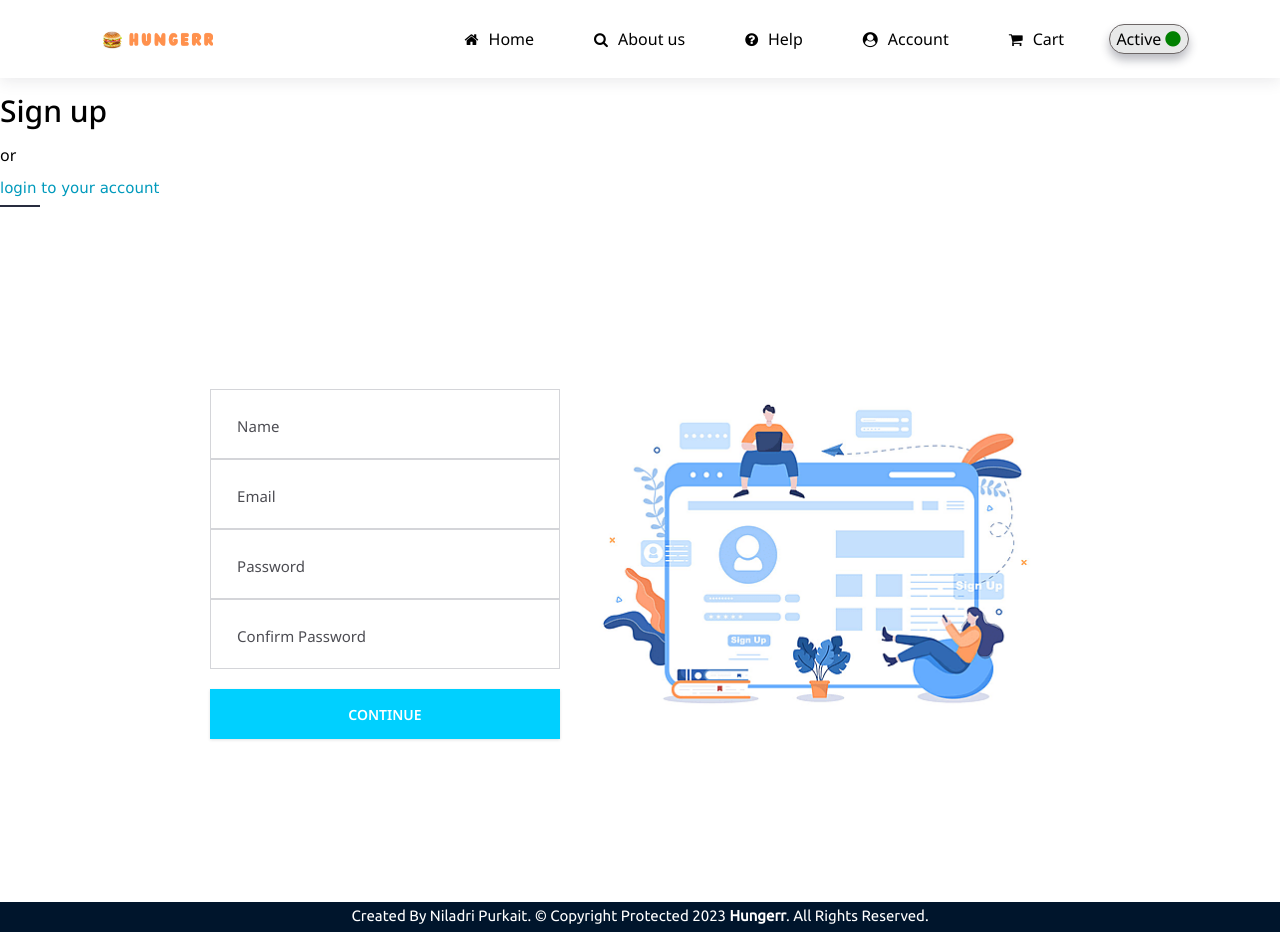
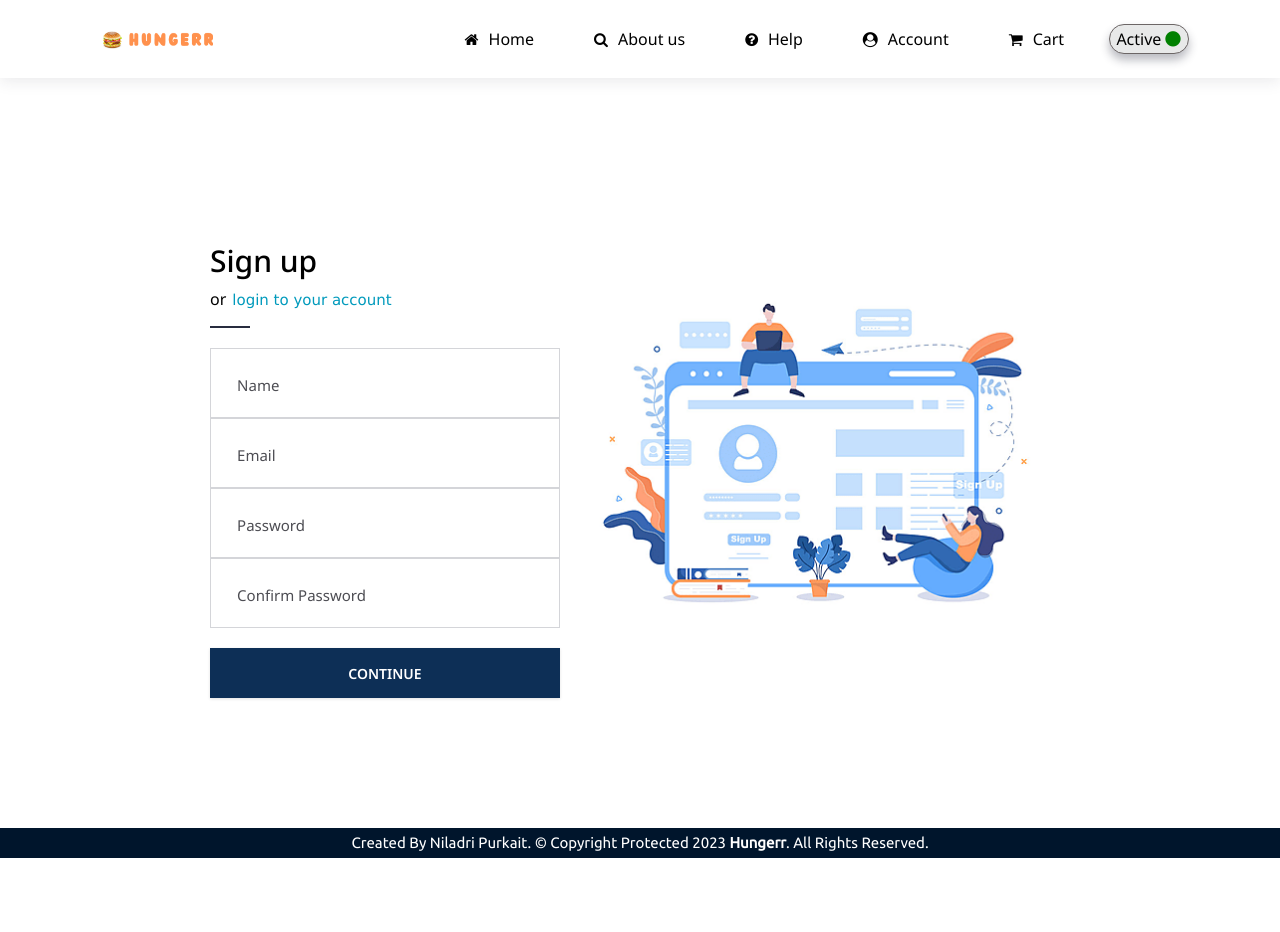
Before and after one commit to WRATH2002/swiggy-clone-website, a React (Vite) app: page /account in a window 1280 px wide. After the commit the page ends 858 px from the top, so only its background shows below. Built offline with nearby package versions, Linux system fonts and the light colour scheme.

Commit message:
Hungerr Full App Built

```diff
--- a/index.html
+++ b/index.html
@@ -22,7 +22,7 @@
 </head>
 
 <body>
-  <div id="root">Not Rendered</div>
+  <div id="root"></div>
   <script type="module" src="./src/App.js"></script>
 </body>
 
--- a/src/App.js
+++ b/src/App.js
@@ -11,10 +11,8 @@ import Help from "./components/Help";
 import Account from "./components/Account";
 import useOnline from "./utils/useOnline";
 import Offline from "./utils/Offline";
-import Instamart from "./components/Instamart";
 import { lazy, Suspense } from "react";
 import SkeletonUI from "./components/SkeletonUI";
-// import Cart from "./components/cart";
 import { Provider } from "react-redux";
 import store from "./utils/store";
 import NewCart from "./components/NewCart";
--- a/src/components/About.js
+++ b/src/components/About.js
@@ -19,14 +19,17 @@ const About = () => {
         </h1>
         <h4>
           <center className="content content-two ">
-            FoodVilla has grand plans to be India's most loved hyperlocal
-            player. It aims to be the most accessible platform on the network -
+            Hungerr has grand plans to be India's most loved hyperlocal player.
+            It aims to be the most accessible platform on the network -
             reimagining the meaning of convenience in the country through a
             variety of service offerings.
           </center>
         </h4>
       </div>
-      <hr></hr>
+      <br></br>
+      <br></br>
+      <br></br>
+      <br></br>
     </>
   );
 };
--- a/src/components/Account.js
+++ b/src/components/Account.js
@@ -1,15 +1,17 @@
 import { useState } from "react";
 import Signup from "./Signup";
 import Login from "./Login";
+import signup from "../assets/img/signup.png";
 
 const Account = () => {
   const [isLoggedIn, setIsLoggedIn] = useState(false);
 
   const AccountHeader = () => {
     return (
-      <>
+      <div className="account-wrapper">
+        <div className="account-header">
           <h1 className="sign-up">{isLoggedIn ? "Login" : "Sign up"}</h1>
-        <div>
+          <div className="create-account">
             <h6>or</h6>
             <button
               className="signup-header"
@@ -20,17 +22,32 @@ const Account = () => {
               {isLoggedIn ? "create a account" : "login to your account"}
             </button>
           </div>
+          <div className="cart-header-hr"></div>
+        </div>
+      </div>
+    );
+  };
+
+  return (
+    <>
+      <div className="account-body">
+        <div className="">
+          <AccountHeader />
+          {isLoggedIn ? <Login /> : <Signup />}
+        </div>
+        <div className="signup-img">
+          <img src={signup} className="signup-img"></img>
+        </div>
+      </div>
+      {/* <br />
+      <br />
+      <br />
+      <br />
+      <br />
+      <br />
+      <br /> */}
     </>
   );
 };
 
-  return (
-    <div className="">
-      <AccountHeader />
-      <div className="cart-header-hr"></div>
-      {isLoggedIn ? <Login /> : <Signup />}
-    </div>
-  );
-};
-
 export default Account;
--- a/src/components/Login.js
+++ b/src/components/Login.js
@@ -1,7 +1,6 @@
 import React, { useState } from "react";
 import { useFormik } from "formik";
 import { signUpSchema } from "../schemas/FormValidation";
-import signup from "../assets/img/signup.png";
 import showIcon from "../assets/img/show-icon.png";
 import hideIcon from "../assets/img/hide-icon.png";
 import { useNavigate } from "react-router-dom";
@@ -165,10 +164,6 @@ const Login = () => {
             </div>
           </form>
         </div>
-
-        <div className="signup-img">
-          <img src={signup} className="signup-img"></img>
-        </div>
       </div>
     </>
   );
--- a/src/components/Signup.js
+++ b/src/components/Signup.js
@@ -254,9 +254,9 @@ const Signup = () => {
           </div>
         </div>
 
-        <div className="signup-img">
+        {/* <div className="signup-img">
           <img src={signup} className="signup-img"></img>
-        </div>
+        </div> */}
       </div>
     </>
   );
--- a/style.css
+++ b/style.css
@@ -223,7 +223,9 @@ body,
 }
 
 .about-mission {
-  background-color: #00d0ff;
+  background-color: #0d2f56;
+  padding: 30px 100px;
+  height: 370px;
 }
 
 .about-mission > h1 {
@@ -231,7 +233,7 @@ body,
   padding-bottom: 100px;
   padding-left: 53px;
   padding-right: 51px;
-  font-size: 33px;
+  font-size: 25px;
   font-family: Ubuntu, sans-serif;
 }
 
@@ -253,10 +255,10 @@ body,
   letter-spacing: 2px;
 }
 .content-two {
-  font-size: 17px;
   letter-spacing: 0.5px;
+  color: #6a6a6a;
   margin-top: 47px;
-  color: #4a4a4a;
+  font-size: 16px;
 }
 
 .restaurant-info {
@@ -432,7 +434,9 @@ body,
 }
 
 .instamart-description {
-  padding: 0px 10px 10px 10px;
+  padding: 0 10px 10px;
+  font-size: 14px;
+  color: #595959;
 }
 
 .menu-list {
@@ -1088,13 +1092,41 @@ body,
   align-items: center;
   font-family: Noto Sans, sans-serif;
   /* z-index: 1; */
-  min-height: calc(100vh - 105px);
+  /* min-height: calc(100vh - 105px); */
+}
+
+.account-wrapper {
+  display: flex;
+  flex-direction: column;
+  width: 100%;
+  align-items: center;
+  margin-top: 20px;
+  /* margin-bottom: -27px; */
+}
+
+.create-account {
+  display: flex;
+  /* justify-content: center;
+  align-items: center; */
+}
+
+.account-header {
+  width: 350px;
+}
+
+.account-body {
+  display: flex;
+  flex-direction: row;
+  align-items: center;
+  justify-content: center;
+  min-height: calc(100vh - 50px);
 }
 
 .sign-up {
   font-family: Noto Sans, sans-serif;
   font-size: 30px;
   font-weight: 500;
+  margin-bottom: -6px;
 }
 
 .form-wrapper {
@@ -1178,13 +1210,18 @@ body,
   margin-top: 20px;
   border: none;
   cursor: pointer;
-  background-color: #00d0ff;
+  background-color: #0d2f56;
   color: white;
   box-shadow: 0 1px 3px 0 rgba(0, 0, 0, 0.12);
   font-size: 14px;
   font-weight: 600;
   text-align: center;
   position: relative;
+}
+
+.btn-submit:hover {
+  background-color: rgb(28, 89, 159);
+  transition: 0.4s;
 }
 
 .btn-show-hide {
@@ -1204,4 +1241,6 @@ body,
   background-color: transparent;
   cursor: pointer;
   color: #009abc;
+  margin-top: 3px;
+  padding-left: 6px;
 }
```
Lines whose indentation alone changed are shown as unchanged.
